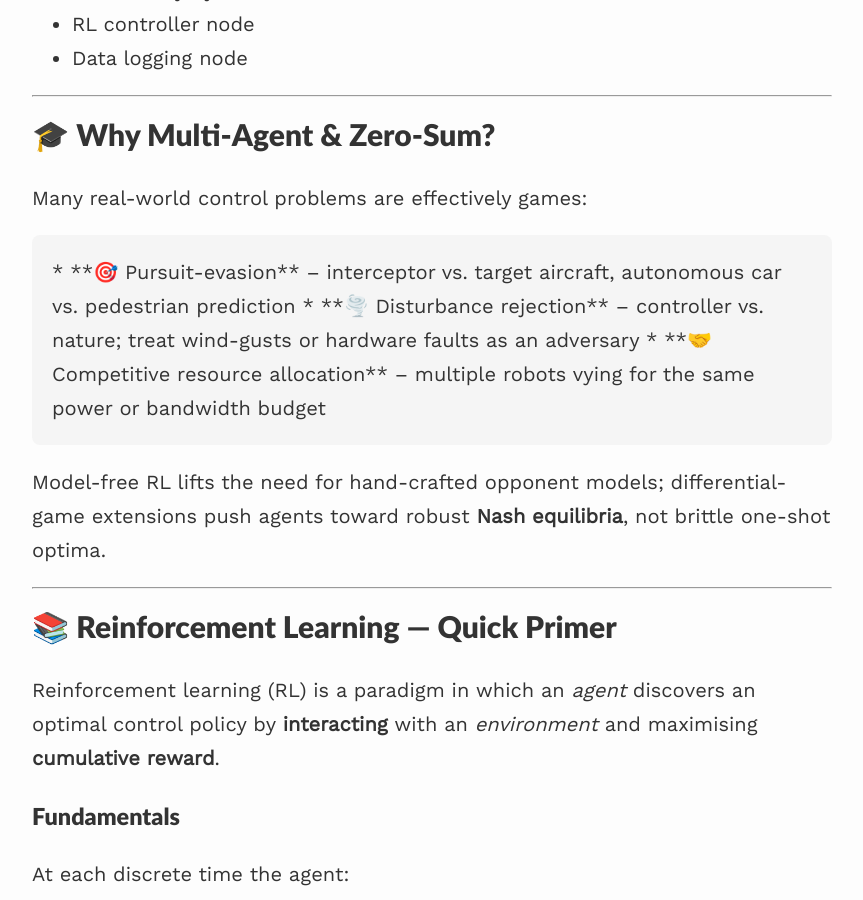
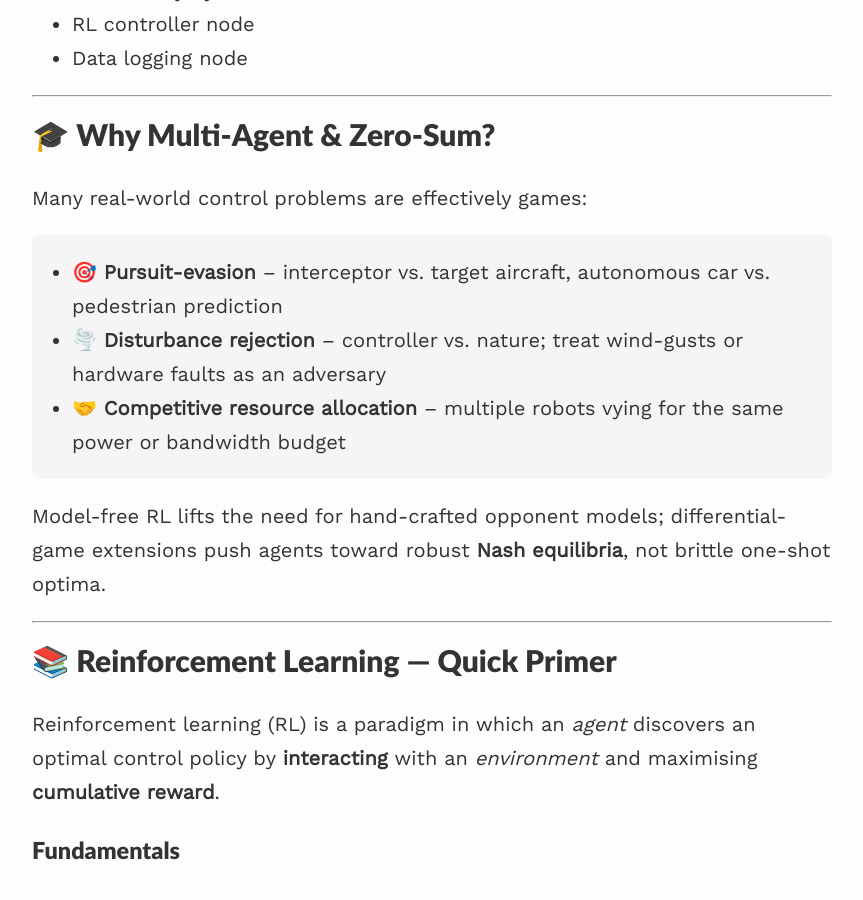
Before and after one commit to alibaniasad1999/alibaniasad1999.github.io, a Jekyll site: the page built from _projects/1.Master.md, in a window 1280 px wide and 900 px high, scrolled down 11227 px. Shown: the whole window, without its empty margins (208-1071 px from the left). Built offline with Jekyll 4.4.1, drawn with Linux system fonts in a browser that asks for light colours; formulas are drawn with MathJax 3.

Commit message:
new edit

```diff
--- a/_projects/1.Master.md
+++ b/_projects/1.Master.md
@@ -502,11 +502,11 @@ This launches:
 Many real-world control problems are effectively games:
 
 <div style="background: #f5f5f5; padding: 20px; border-radius: 8px; margin: 20px 0;">
-
-* **🎯 Pursuit-evasion** – interceptor vs. target aircraft, autonomous car vs. pedestrian prediction
-* **🌪️ Disturbance rejection** – controller vs. nature; treat wind-gusts or hardware faults as an adversary
-* **🤝 Competitive resource allocation** – multiple robots vying for the same power or bandwidth budget
-
+  <ul style="margin: 0; padding-left: 20px;">
+    <li><strong>🎯 Pursuit-evasion</strong> – interceptor vs. target aircraft, autonomous car vs. pedestrian prediction</li>
+    <li><strong>🌪️ Disturbance rejection</strong> – controller vs. nature; treat wind-gusts or hardware faults as an adversary</li>
+    <li><strong>🤝 Competitive resource allocation</strong> – multiple robots vying for the same power or bandwidth budget</li>
+  </ul>
 </div>
 
 Model-free RL lifts the need for hand-crafted opponent models; differential-game extensions push agents toward robust **Nash equilibria**, not brittle one-shot optima.
```
